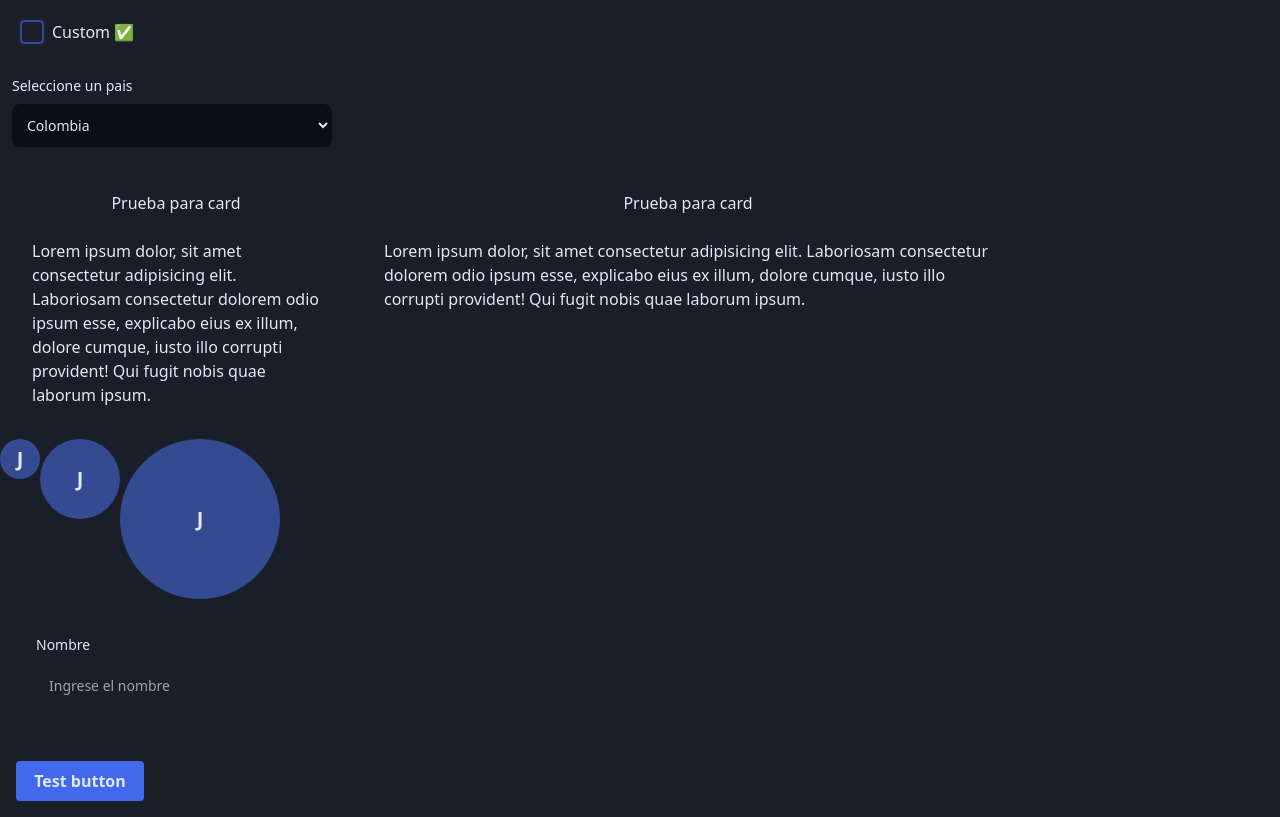
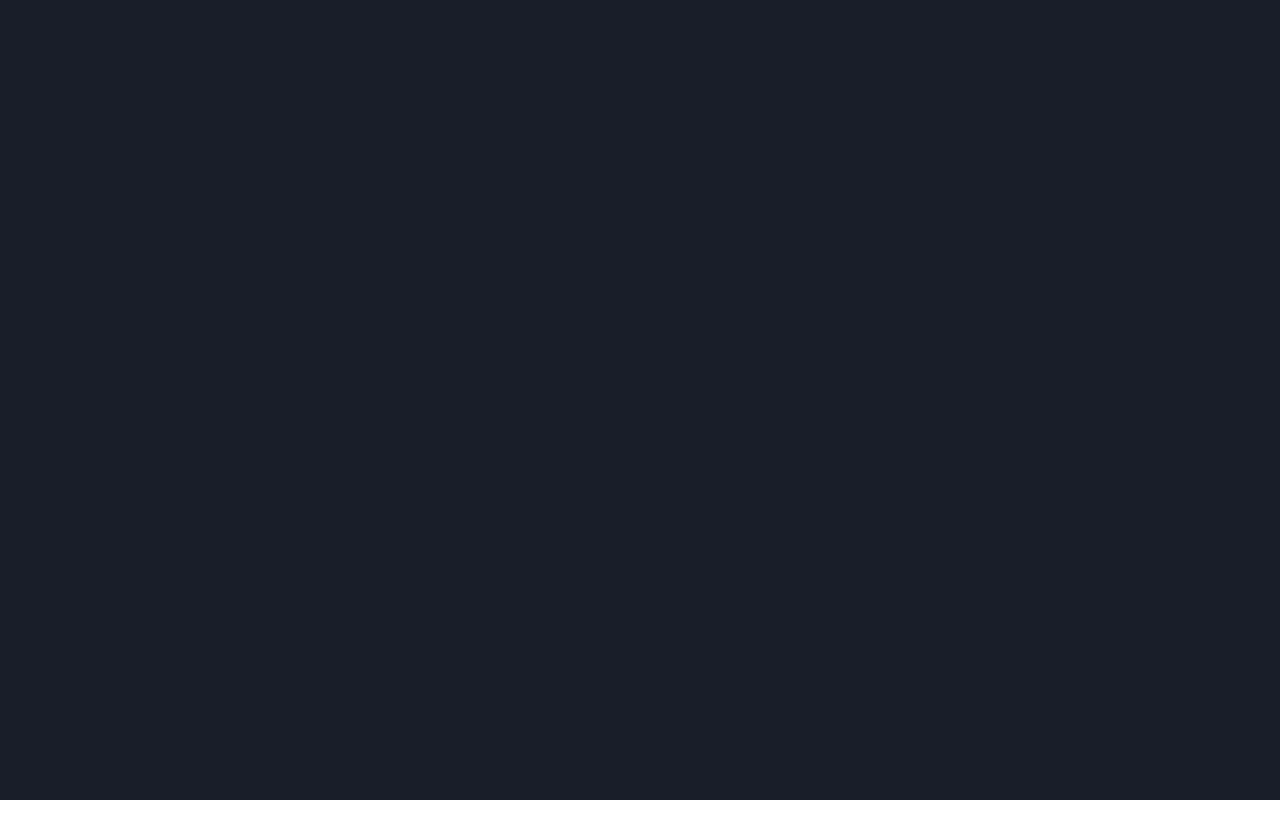
Before and after one commit to WitchImage/sirap-frontend, a Next.js app: page / in a window 1280 px wide. Built offline with nearby package versions, Linux system fonts and the light colour scheme.

Commit message:
refactor: delete all index page test content

```diff
--- a/src/pages/index.tsx
+++ b/src/pages/index.tsx
@@ -1,135 +1,7 @@
-// import { Inter } from 'next/font/google';
-// const inter = Inter({ subsets: ['latin'] });
-
-import { Avatar, Button, Card, Checkbox, Input, Select } from '@/components';
 import { type GetServerSideProps } from 'next';
-import { useState } from 'react';
 
 export default function Home() {
-    /*
-        Se estan probando los componentes para visualizar
-        Si estan funcionando y como se ve su aspecto visual
-    */
-    const [checked, setChecked] = useState(false);
-    const [valueSelect, setValueSelect] = useState('');
-    const [inputValue, setInputValue] = useState('');
-
-    const handleCheckboxChange = (checked: boolean) => {
-        setChecked(checked);
-    };
-
-    const handleButton = () => {
-        console.log('Prueba boton');
-    };
-
-    const handleSelectChange = (
-        event: React.ChangeEvent<HTMLSelectElement>
-    ) => {
-        setValueSelect(event.target.value);
-    };
-
-    const handleSelectBlur = (event: React.FocusEvent<HTMLSelectElement>) => {
-        console.log('El usuario a perdido el foco del elemento ', valueSelect);
-    };
-
-    const handleInput = (event: React.ChangeEvent<HTMLSelectElement>) => {
-        setInputValue(event.target.value);
-    };
-
-    const handleInputBlur = (event: React.FocusEvent<HTMLSelectElement>) => {
-        console.log('El usuario a perdido el foco del Input', inputValue);
-    };
-
-    return (
-        <main className='min-h-screen bg-background'>
-            <div>
-                <Checkbox
-                    name='custom'
-                    id='custom'
-                    label='Custom ✅'
-                    checked={checked}
-                    onChange={handleCheckboxChange}
-                    value='20'
-                />
-            </div>
-            <div>
-                <Select
-                    onBlur={handleSelectBlur}
-                    onChange={handleSelectChange}
-                    name='select'
-                    id='paises'
-                    label='Seleccione un pais'
-                    width='w-80'
-                    options={[
-                        {
-                            key: '1',
-                            value: 'Colombia',
-                            valueToShow: 'Colombia',
-                        },
-                        { key: '2', value: 'Canada', valueToShow: 'Canada' },
-                        {
-                            key: '3',
-                            value: 'Argentina',
-                            valueToShow: 'Argentina',
-                        },
-                    ]}
-                />
-            </div>
-            <div className='flex flex-row'>
-                <Card className='m-4 w-1/4 p-4'>
-                    <h2 className='text-white font-medium'>Prueba para card</h2>
-                    <p className='text-white'>
-                        Lorem ipsum dolor, sit amet consectetur adipisicing
-                        elit. Laboriosam consectetur dolorem odio ipsum esse,
-                        explicabo eius ex illum, dolore cumque, iusto illo
-                        corrupti provident! Qui fugit nobis quae laborum ipsum.
-                    </p>
-                </Card>
-                <Card className='m-4 w-1/2 p-4'>
-                    <h2 className='text-white font-medium'>Prueba para card</h2>
-                    <p className='text-white'>
-                        Lorem ipsum dolor, sit amet consectetur adipisicing
-                        elit. Laboriosam consectetur dolorem odio ipsum esse,
-                        explicabo eius ex illum, dolore cumque, iusto illo
-                        corrupti provident! Qui fugit nobis quae laborum ipsum.
-                    </p>
-                </Card>
-            </div>
-            <div className='flex flex-row'>
-                <Avatar
-                    name='Juan'
-                    size='sm'
-                />
-                <Avatar
-                    name='Juan'
-                    size='md'
-                />
-                <Avatar
-                    name='Juan'
-                    size='lg'
-                />
-            </div>
-
-            <div className='flex flex-col p-9'>
-                <Input
-                    onChange={handleInput}
-                    onBlur={handleInputBlur}
-                    id='nombre'
-                    label='Nombre'
-                    value={inputValue}
-                    placeholder='Ingrese el nombre'
-                />
-            </div>
-            <div className='p-4 w-40'>
-                <Button
-                    block
-                    onClick={handleButton}
-                >
-                    Test button
-                </Button>
-            </div>
-        </main>
-    );
+    return <main className='min-h-screen bg-background'></main>;
 }
 
 export const getServerSideProps: GetServerSideProps = async context => {
```
